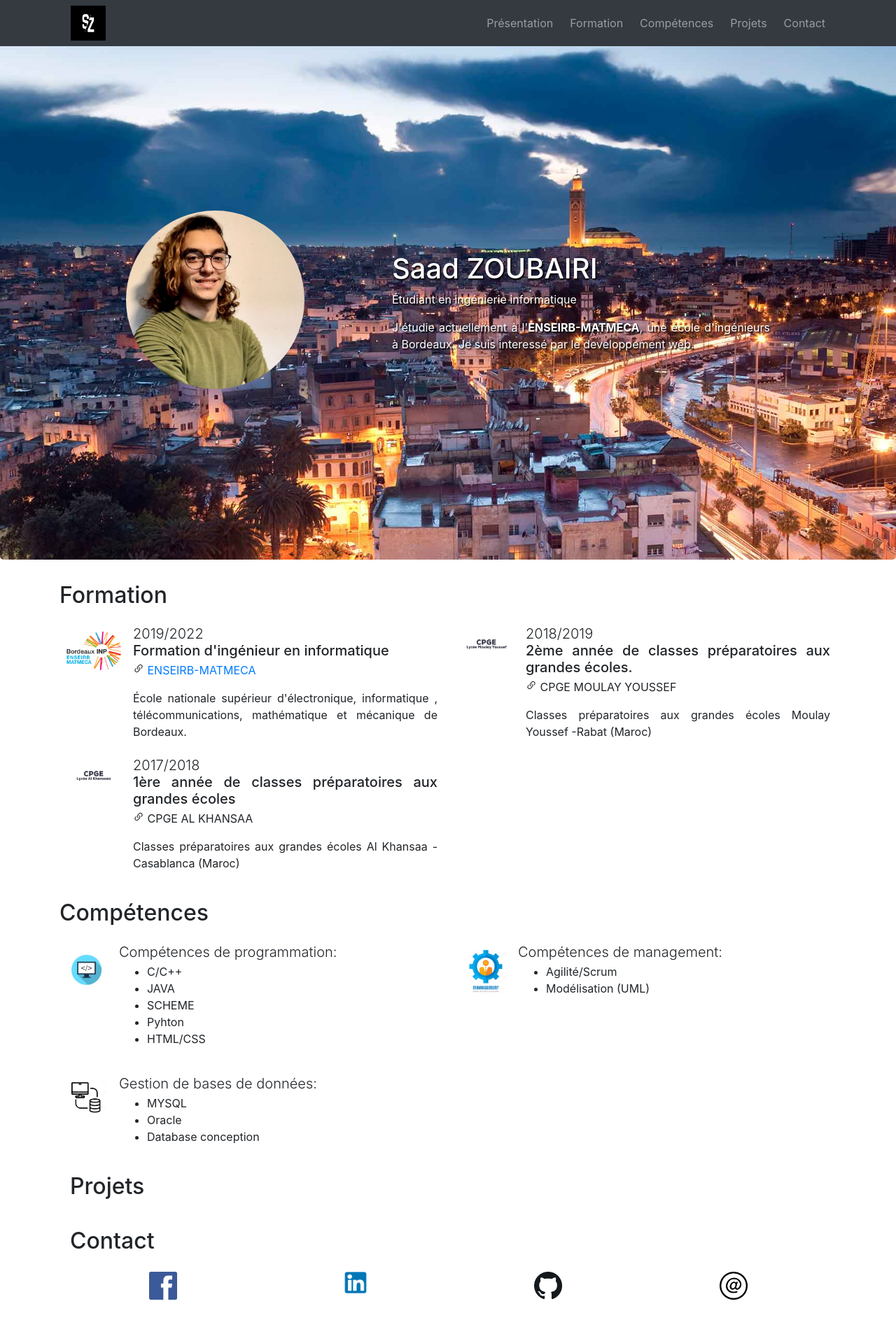
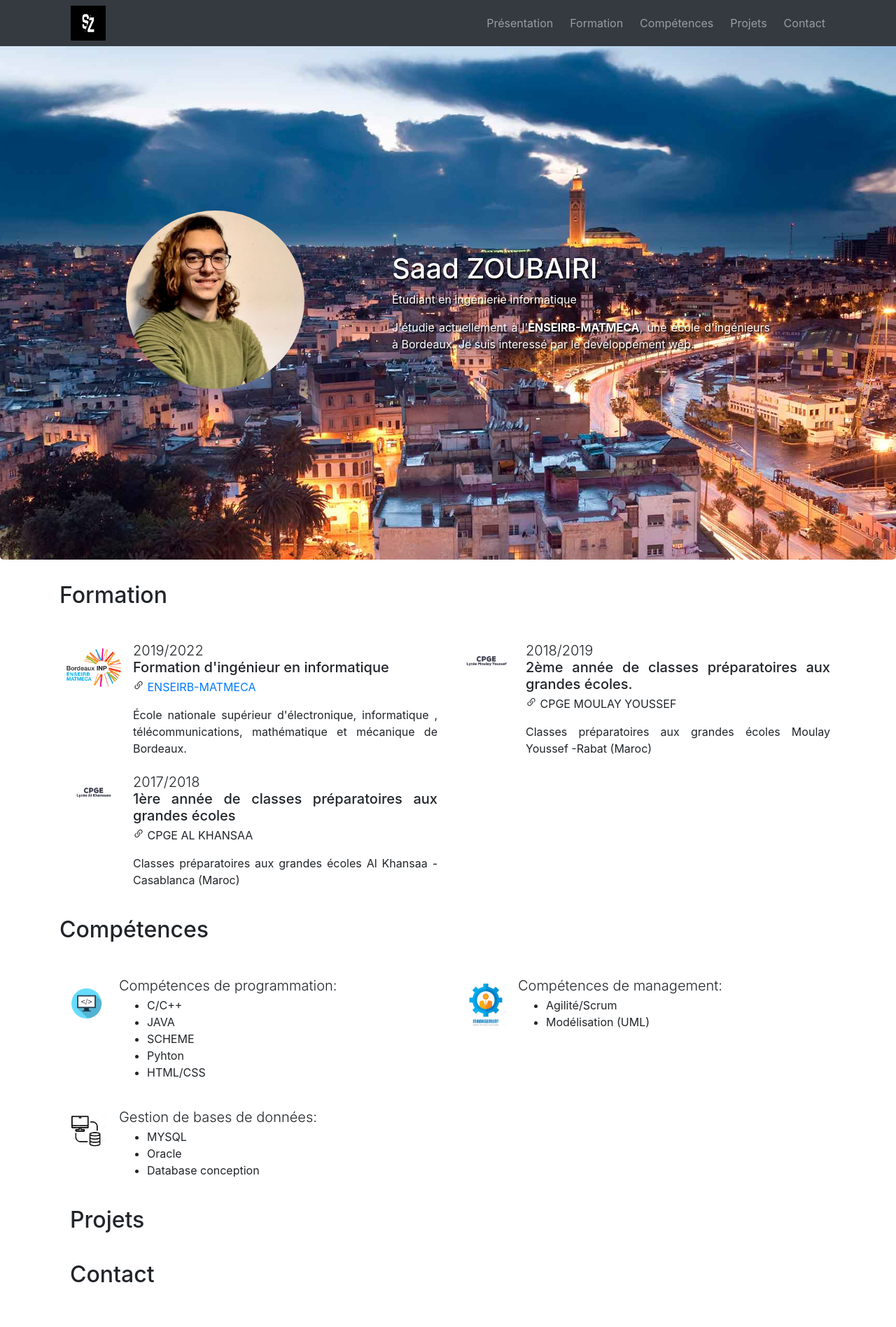
Before and after one commit to szoubairi/zoubairi, a plain HTML site: page index.html in a window 1280 px wide. Shown: the top 1897 px of the page at 70% size. Drawn offline with Linux system fonts and the light colour scheme.

Commit message:
index.html modified

```diff
--- a/index.html
+++ b/index.html
@@ -51,7 +51,7 @@
 
         <div id="formation" style="padding-top: 6rem; margin-top: -6rem;"></div>
         <div id="" class="container pb-3 text-justify">
-            <h2 class="mb-4">Formation</h2>
+            <h2 class="mb-4">Formation</h2> <br>
             <div class="row">
                 <div class="col-lg-6 media mb-4 pl-lg-4">
                     <img src="./logo_enseirb.png" width="80px" class="mr-3 mt-sm-4 mt-md-2" alt="..." />
@@ -119,7 +119,7 @@
 
         <div id="skills" style="padding-top: 6rem; margin-top: -6rem;"></div>
         <div id="" class="container pb-3 text-justify">
-            <h2 class="mb-4">Compétences</h2>
+            <h2 class="mb-4">Compétences</h2> <br>
             <div class="row">
                 <div class="col-lg-6 media mb-4 pl-lg-4">
                     <img src="./skills_logo.jpg" width="60px" class="mr-3 mt-sm-4 mt-md-2" alt="..." />
@@ -172,7 +172,7 @@
         </div>
         <div id="contact" style="padding-top: 6rem; margin-top: -6rem;"></div>
         <div class="container pb-3 text-justify">
-            <h2 class="mb-4">Contact</h2>
+            <h2 class="mb-4">Contact</h2><br>
          <div style="display: flex; justify-content: space-around; margin: 10px auto 0px auto;">
              <a href="https://web.facebook.com/saad.zoubairi"><img src="fb.png" width="40px" alt="logo fb"></a>
             <a href="https://www.linkedin.com/in/saad-zoubairi-194a731b6/"><img src="lk.png" width="60px" alt="logo lk"></a>
```
